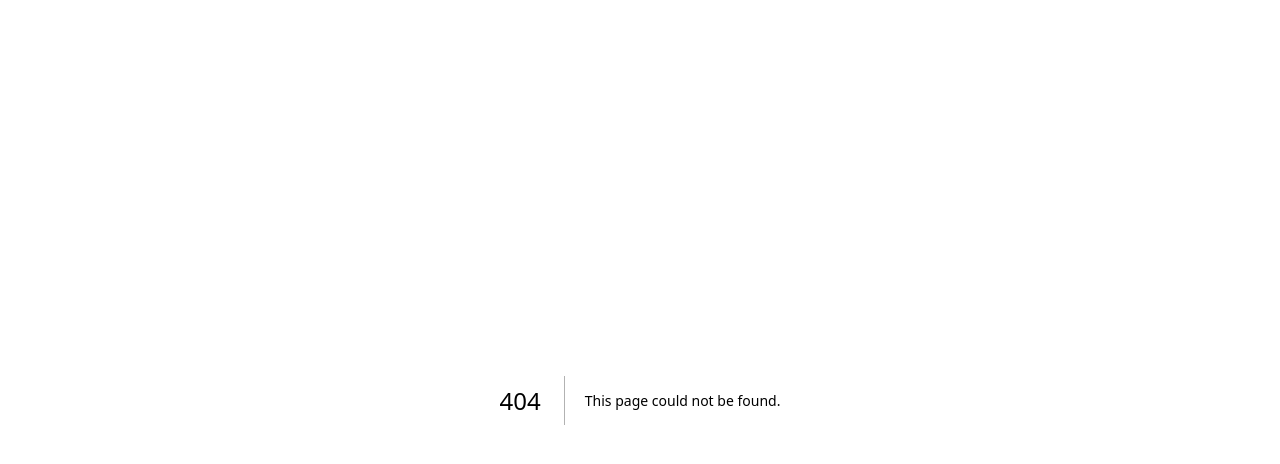
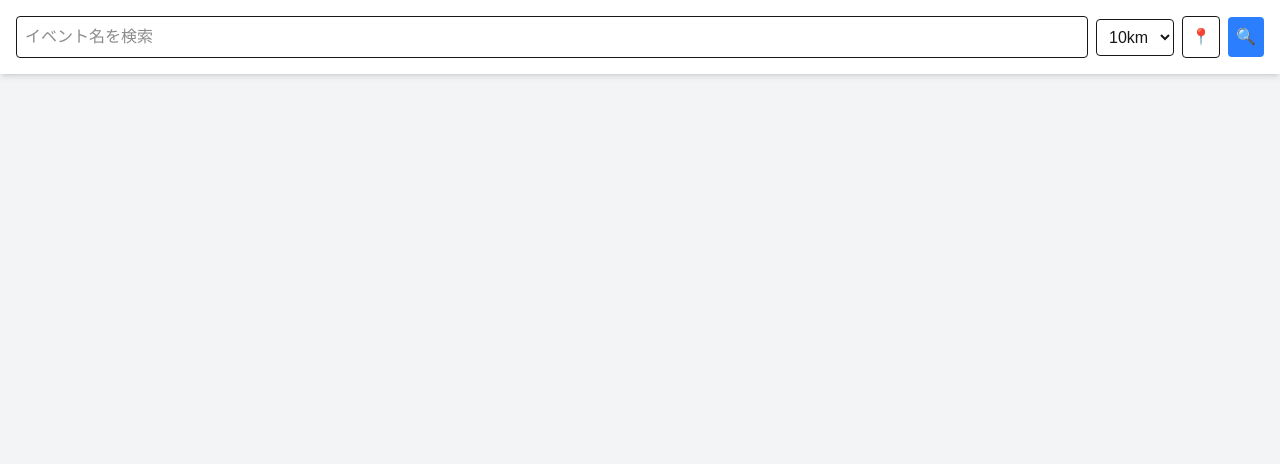
Before and after one commit to project-AI39/ict-solutions-project, a Next.js app in the folder web/: page /search in a window 1280 px wide. Before the commit this address had no page. Shown: the top 464 px of the page. Built offline with nearby package versions, Linux system fonts and the light colour scheme.

Commit message:
検索ページを挿入しました♪

```diff
--- /dev/null
+++ b/web/src/app/api/events/route.ts
@@ -0,0 +1,21 @@
+// src/app/api/events/route.ts
+import { NextRequest, NextResponse } from "next/server";
+
+export async function POST(req: NextRequest) {
+  const { keyword, lat, lng, radius } = await req.json();
+
+  const allEvents = [
+    { id: 1, title: "渋谷フェス", lat: 35.659, lng: 139.703, date: "2025-11-03", description: "楽しい音楽イベントです。" },
+    { id: 2, title: "上野マルシェ", lat: 35.712, lng: 139.774, date: "2025-11-05", description: "地元野菜が集まるマーケット" },
+  ];
+
+  const filtered = allEvents.filter(ev => ev.title.includes(keyword));
+  const results = filtered
+    .map(ev => ({
+      ...ev,
+      distance: Math.sqrt(Math.pow(ev.lat - lat, 2) + Math.pow(ev.lng - lng, 2)) * 111,
+    }))
+    .filter(ev => ev.distance <= radius);
+
+  return NextResponse.json(results);
+}
--- /dev/null
+++ b/web/src/app/search/components/EventCard.tsx
@@ -0,0 +1,49 @@
+// src/components/EventCard.tsx
+import { Box, Typography, Button } from "@mui/material";
+import { MiniMap } from "./MiniMap";
+import { useState } from "react";
+
+export function EventCard({ title, distance, date, lat, lng, description }) {
+  const [showDetail, setShowDetail] = useState(false);
+
+  const jpDate = new Date(date).toLocaleDateString("ja-JP", {
+    month: "numeric",
+    day: "numeric",
+    weekday: "short",
+  });
+
+  return (
+    <Box sx={{ width: "100%", borderRadius: 2, border: "1px solid #ddd", p: 2, mb: 2, backgroundColor: "#fff" }}>
+      <Typography variant="h6" sx={{ fontWeight: "bold" }}>{title}</Typography>
+      <Typography variant="body2" sx={{ color: "#666", mb: 1 }}>
+        距離：{distance}km　｜　開催日：{jpDate}
+      </Typography>
+
+      <MiniMap lat={lat} lng={lng} />
+
+      <Button
+        variant="outlined"
+        fullWidth
+        sx={{ mt: 1 }}
+        onClick={() => setShowDetail(!showDetail)}
+      >
+        詳細を見る ▶
+      </Button>
+
+      {showDetail && (
+        <Box
+          sx={{
+            mt: 2,
+            p: 2,
+            border: "1px solid #aaa",
+            borderRadius: 1,
+            backgroundColor: "#f9f9f9",
+            transition: "all 0.3s ease",
+          }}
+        >
+          {description || "詳細情報がここに表示されます。"}
+        </Box>
+      )}
+    </Box>
+  );
+}
--- /dev/null
+++ b/web/src/app/search/components/MiniMap.tsx
@@ -0,0 +1,19 @@
+import { MapContainer, TileLayer, Marker } from "react-leaflet";
+
+export function MiniMap({ lat, lng }) {
+  return (
+    <MapContainer
+      center={[lat, lng]}
+      zoom={15}
+      zoomControl={false}
+      dragging={false}
+      scrollWheelZoom={false}
+      doubleClickZoom={false}
+      touchZoom={false}
+      style={{ width: "100%", height: "80px", borderRadius: "8px" }}
+    >
+      <TileLayer url="https://{s}.tile.openstreetmap.org/{z}/{x}/{y}.png" />
+      <Marker position={[lat, lng]} />
+    </MapContainer>
+  );
+}
--- /dev/null
+++ b/web/src/app/search/page.tsx
@@ -0,0 +1,144 @@
+"use client";
+
+import { useState, useEffect } from "react";
+import dynamic from "next/dynamic";
+import { EventCard } from "@/app/search/components/EventCard";
+
+const MiniMap = dynamic(() => import("@/app/search/components/MiniMap"), { ssr: false });
+
+export default function SearchPage() {
+  const [keyword, setKeyword] = useState("");
+  const [radius, setRadius] = useState(10);
+  const [events, setEvents] = useState<any[]>([]);
+
+  // 現在地
+  const [currentPos, setCurrentPos] = useState<[number, number] | null>(null);
+
+  const handleCurrentLocation = () => {
+    if (!navigator.geolocation) {
+      alert("このブラウザでは位置情報が取得できません。");
+      return;
+    }
+
+    navigator.geolocation.getCurrentPosition(
+      (position) => {
+        const { latitude, longitude } = position.coords;
+        setCurrentPos({ lat: latitude, lng: longitude });
+        handleSearch({ lat: latitude, lng: longitude }); // 取得したら検索実行
+      },
+      (error) => {
+        switch (error.code) {
+          case error.PERMISSION_DENIED:
+            alert("現在地が取得できませんでした。位置情報を許可してください。");
+            break;
+          case error.POSITION_UNAVAILABLE:
+            alert("位置情報が利用できません。");
+            break;
+          case error.TIMEOUT:
+            alert("位置情報の取得に時間がかかりすぎました。");
+            break;
+          default:
+            alert("位置情報の取得で不明なエラーが発生しました。");
+        }
+      }
+    );
+  };
+
+
+  const handleSearch = async (pos?: [number, number]) => {
+    // if (!pos) {
+      // 位置情報なしなら検索キャンセル or 入力値だけ検索
+    //  alert("現在地が取得できませんでした。位置情報を許可してください。");
+    //  return;
+   // }
+
+    try {
+      const res = await fetch("/api/events", {
+        method: "POST",
+        headers: { "Content-Type": "application/json" },
+        body: JSON.stringify({
+          keyword,
+          lat: pos[0],
+          lng: pos[1],
+          radius,
+        }),
+      });
+
+      if (!res.ok) throw new Error("検索に失敗しました");
+
+      const data = await res.json();
+      setEvents(data);
+    } catch (err) {
+      console.error(err);
+      alert("検索エラーが発生しました");
+    }
+  };
+
+
+  // 入力変化でエラー消すなど
+  useEffect(() => {
+    // ここに debounceや自動検索も入れられる
+  }, [keyword, radius]);
+
+  return (
+    <div className="flex flex-col h-screen bg-gray-100">
+      {/* --- 検索フォーム --- */}
+      <form
+        className="bg-white p-4 shadow-md flex flex-wrap gap-2 items-center"
+        onSubmit={(e) => {
+          e.preventDefault();
+          handleSearch(currentPos || undefined);
+        }}
+      >
+        <input
+          type="text"
+          className="flex-1 min-w-[120px] border rounded p-2"
+          placeholder="イベント名を検索"
+          value={keyword}
+          onChange={(e) => setKeyword(e.target.value)}
+        />
+
+        <select
+          className="border rounded p-2"
+          value={radius}
+          onChange={(e) => setRadius(Number(e.target.value))}
+        >
+          {[5, 10, 20, 50].map((r) => (
+            <option key={r} value={r}>{r}km</option>
+          ))}
+        </select>
+
+        <button
+          type="button"
+          className="p-2 border rounded"
+          onClick={handleCurrentLocation}
+        >
+          📍
+        </button>
+
+        <button
+          type="submit"
+          className="p-2 bg-blue-500 text-white rounded"
+        >
+          🔍
+        </button>
+      </form>
+
+      {/* --- 検索結果 --- */}
+      <div className="flex-1 overflow-y-auto p-4">
+        {events.map((ev) => (
+      <EventCard
+            key={ev.id}
+            title={ev.title}
+            distance={ev.distance}
+            date={ev.date}
+            lat={ev.lat}
+            lng={ev.lng}
+            description={ev.description}
+          />
+        ))}
+      </div>
+    </div>
+
+  );
+}
```
Also changed, not shown: 1 other file (tests, documents, lock files or other folders).
